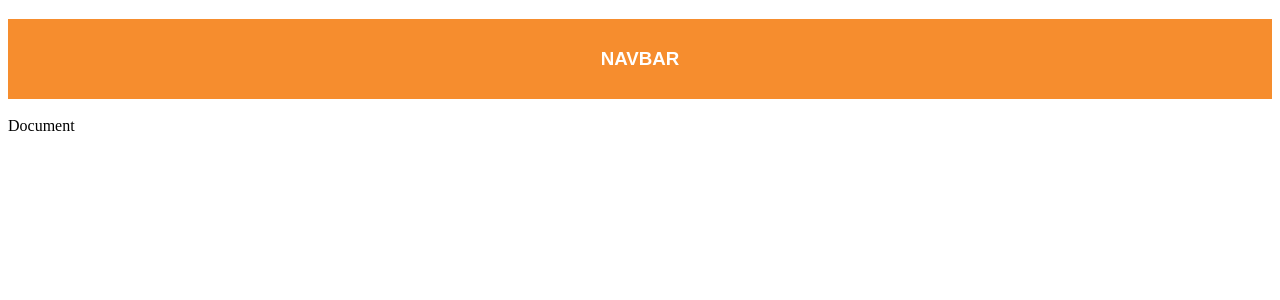
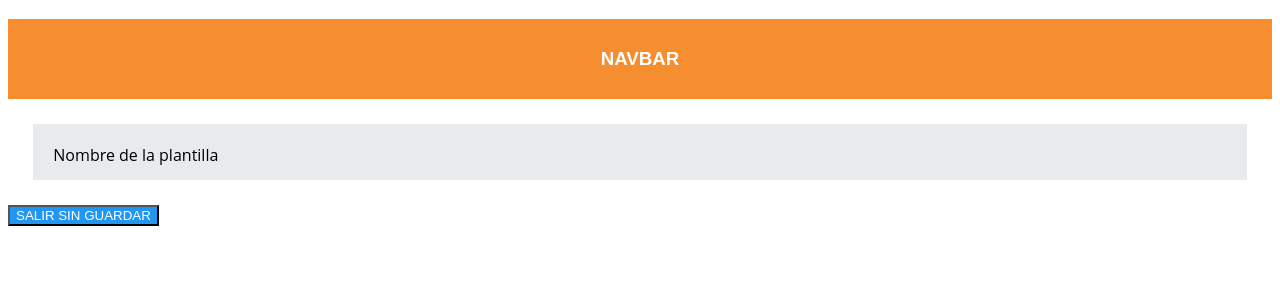
Before and after one commit to elenalope/pdf-generator-cohispania, a React (Vite) app in the folder client/: page /document in a window 1280 px wide. Shown: the top 300 px of the page. Built offline with nearby package versions, Linux system fonts and the light colour scheme.

Commit message:
feat(Document):create template

```diff
--- a/client/src/pages/document/Document.css
+++ b/client/src/pages/document/Document.css
@@ -0,0 +1,12 @@
+.template-name {
+    background-color: #E9EAEC;
+    height: 2vh;
+    margin: 2%;
+    padding: 20px;
+    font-family: 'Open Sans', sans-serif;
+}
+
+.exit-button {
+    background-color: #2196F3;
+    color: white;
+}
--- a/client/src/pages/document/Document.jsx
+++ b/client/src/pages/document/Document.jsx
@@ -1,9 +1,14 @@
-import React from 'react'
+import './Document.css'
 
 function Document() {
   return (
-    <div>Document</div>
+    <>
+    <div className='template-name'>Nombre de la plantilla</div>
+    <div className='option-list'></div>
+    <div className='pdf-background'></div>
+    <button className='exit-button'>SALIR SIN GUARDAR</button>
+    </>
   )
 }
 
-export default Document
+export default Document;
```
